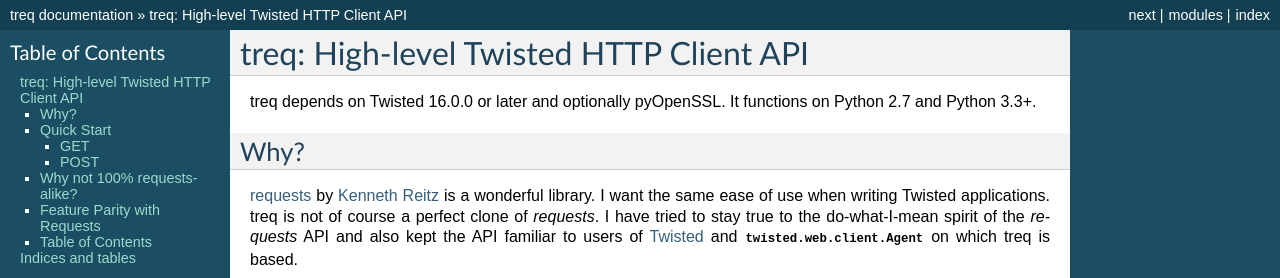
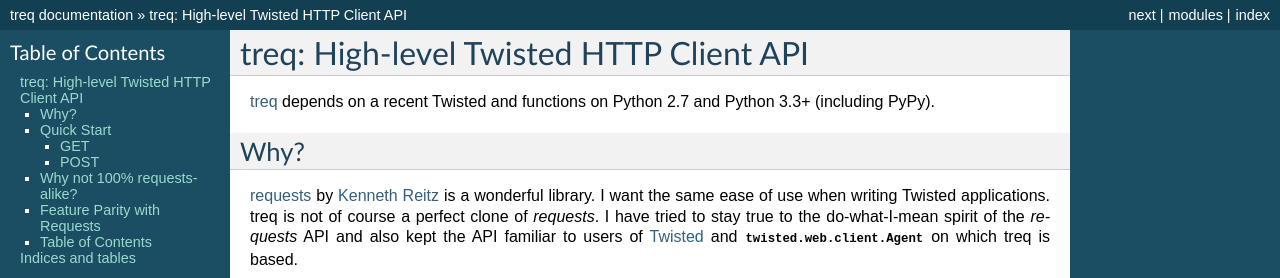
Before and after one commit to twisted/treq, a Sphinx documentation site: the page built from docs/index.rst, in a window 1280 px wide. Shown: the top 278 px of the page. Built offline with Sphinx 7.4.7, drawn with Linux system fonts in a browser that asks for light colours; the version number could not be read and is left out.

Commit message:
Remove mention of dep versions from the docs
As #178 shows, it's easy to miss updating the docs when changing
setup.py.  Lacking an easy way to automate this, I think it's best to
just delegate communication of this this information to PyPI.

```diff
--- a/docs/index.rst
+++ b/docs/index.rst
@@ -1,8 +1,7 @@
 treq: High-level Twisted HTTP Client API
 ========================================
 
-treq depends on Twisted 16.0.0 or later and optionally pyOpenSSL.
-It functions on Python 2.7 and Python 3.3+.
+`treq <https://pypi.python.org/pypi/treq>`_ depends on a recent Twisted and functions on Python 2.7 and Python 3.3+ (including PyPy).
 
 Why?
 ----
```
